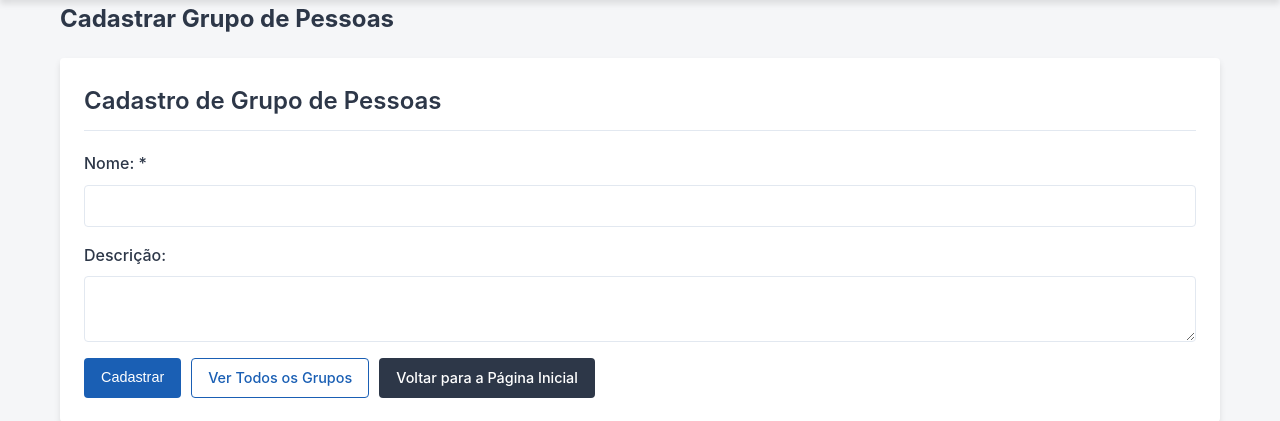
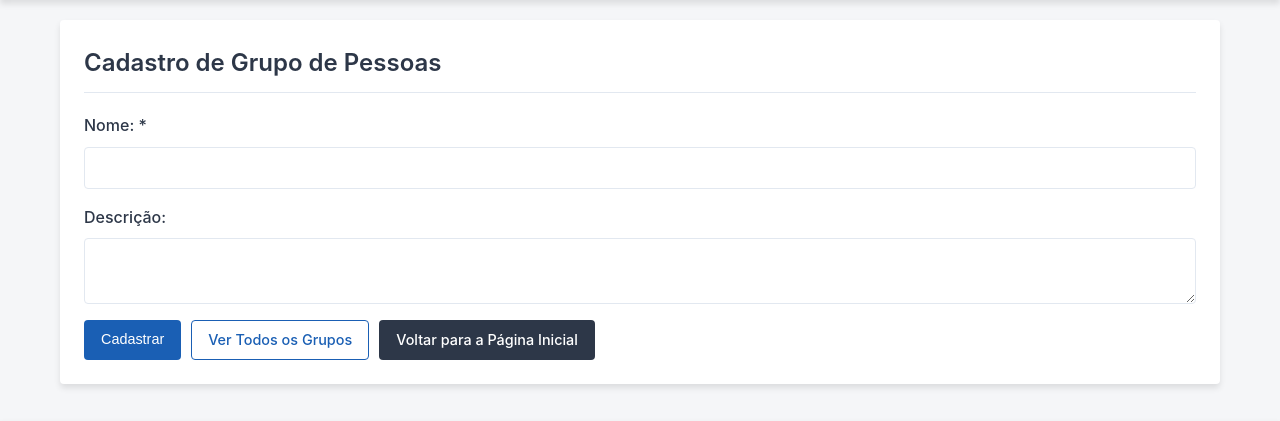
Before and after one commit to gmedeirosnet/SIPROQUIM, a PHP site: page /cadastros/grupo_pessoa.php in a window 1280 px wide. Shown: the part 74-495 px from the top of the page. Run offline with PHP 8.4, Linux system fonts and the light colour scheme; some libraries are stand-ins or nearby versions.

Commit message:
Remove default page title for group registration in grupo_pessoa.php

```diff
--- a/src/cadastros/grupo_pessoa.php
+++ b/src/cadastros/grupo_pessoa.php
@@ -3,7 +3,7 @@
 require_once __DIR__ . '/../config/db.php';
 
 // Set page title for the header
-$pageTitle = ($editing = isset($_GET['id'])) ? 'Editar Grupo de Pessoas' : 'Cadastrar Grupo de Pessoas';
+$pageTitle = ($editing = isset($_GET['id'])) ? 'Editar Grupo de Pessoas' : '';
 
 // Check if editing existing record
 $grupo = null;
```
